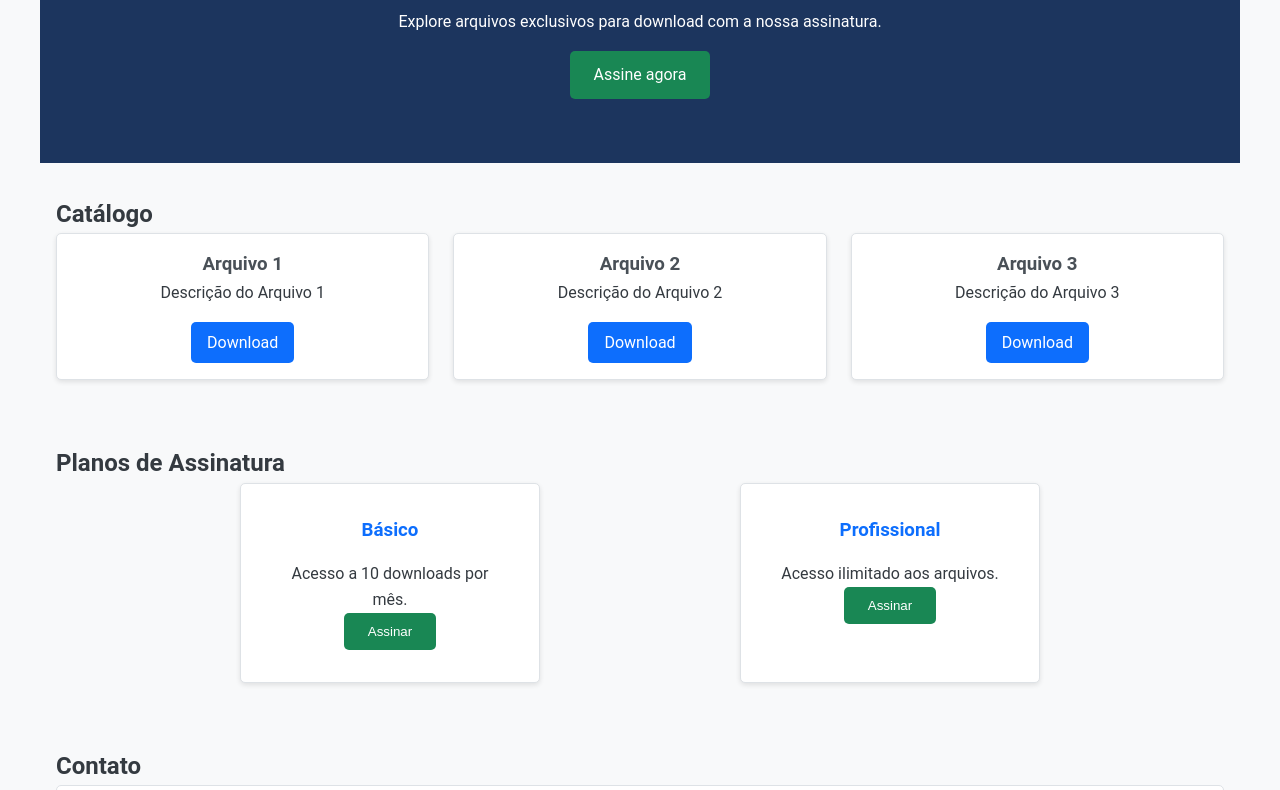
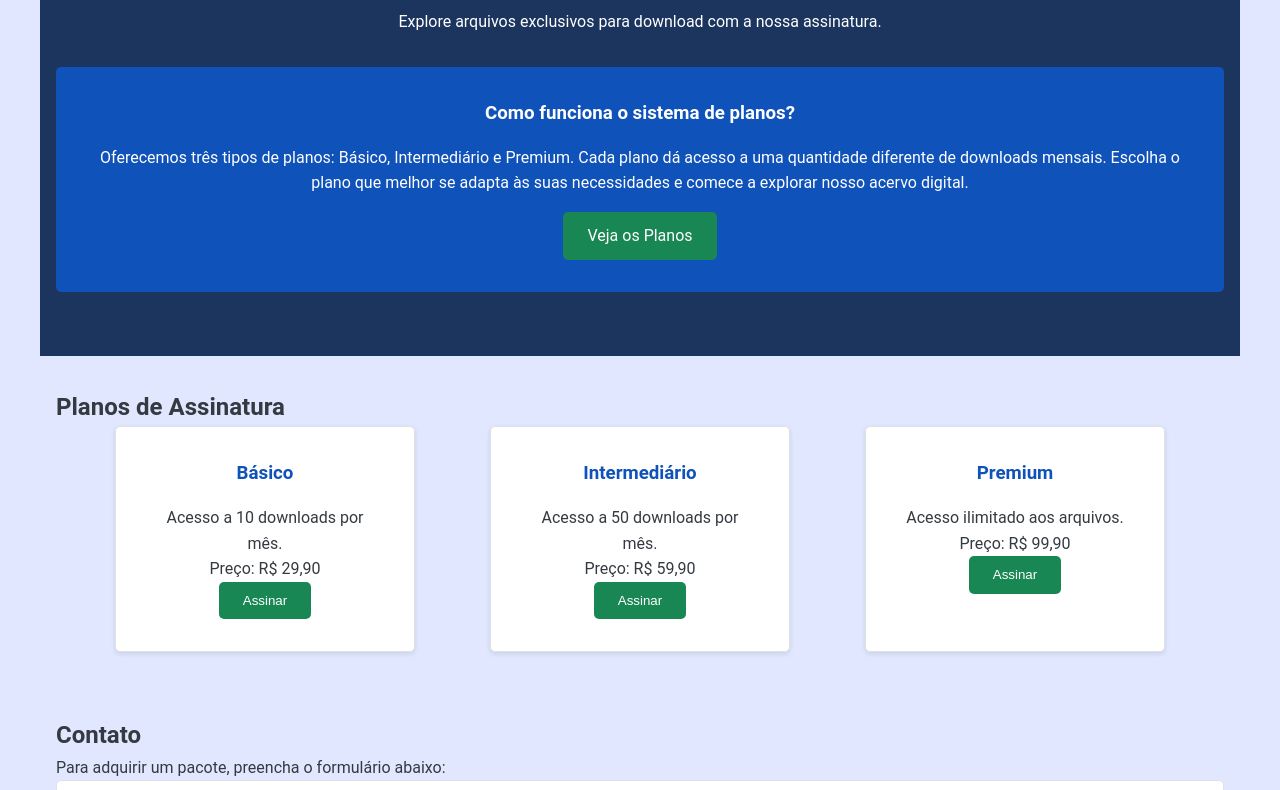
Before and after one commit to Antuarte/Site-Acervo-Digital, a plain HTML site: page index.html in a window 1280 px wide. Shown: the part 213-1003 px from the top of the page. Drawn offline with Linux system fonts and the light colour scheme.

Commit message:
Mudança de E-mails Node para Formulários

```diff
--- a/index.html
+++ b/index.html
@@ -13,7 +13,6 @@
             <h1>Acervo Digital</h1>
             <nav>
                 <ul>
-                    <li><a href="#catalog">Catálogo</a></li>
                     <li><a href="#pricing">Assinatura</a></li>
                     <li><a href="#contact">Contato</a></li>
                 </ul>
@@ -24,13 +23,10 @@
     <section class="hero">
         <h2>Bem-vindo ao Acervo Digital</h2>
         <p>Explore arquivos exclusivos para download com a nossa assinatura.</p>
-        <a href="#pricing" class="cta">Assine agora</a>
-    </section>
-
-    <section id="catalog">
-        <h2>Catálogo</h2>
-        <div class="catalog-container">
-            <!-- Itens renderizados dinamicamente pelo JavaScript -->
+        <div class="cta">
+            <h3>Como funciona o sistema de planos?</h3>
+            <p>Oferecemos três tipos de planos: Básico, Intermediário e Premium. Cada plano dá acesso a uma quantidade diferente de downloads mensais. Escolha o plano que melhor se adapta às suas necessidades e comece a explorar nosso acervo digital.</p>
+            <a href="#pricing" class="cta-button">Veja os Planos</a>
         </div>
     </section>
 
@@ -40,11 +36,19 @@
             <div class="plan">
                 <h3>Básico</h3>
                 <p>Acesso a 10 downloads por mês.</p>
+                <p>Preço: R$ 29,90</p>
                 <button>Assinar</button>
             </div>
             <div class="plan">
-                <h3>Profissional</h3>
+                <h3>Intermediário</h3>
+                <p>Acesso a 50 downloads por mês.</p>
+                <p>Preço: R$ 59,90</p>
+                <button>Assinar</button>
+            </div>
+            <div class="plan">
+                <h3>Premium</h3>
                 <p>Acesso ilimitado aos arquivos.</p>
+                <p>Preço: R$ 99,90</p>
                 <button>Assinar</button>
             </div>
         </div>
@@ -52,10 +56,16 @@
 
     <section id="contact">
         <h2>Contato</h2>
+        <p>Para adquirir um pacote, preencha o formulário abaixo:</p>
         <form id="contactForm">
             <input type="text" name="name" placeholder="Seu nome" required>
             <input type="email" name="email" placeholder="Seu e-mail" required>
-            <textarea name="message" placeholder="Sua mensagem" rows="5" required></textarea>
+            <label for="package">Selecione o pacote desejado:</label>
+            <select name="package" id="package" required>
+                <option value="basic">Básico - R$ 29,90</option>
+                <option value="intermediate">Intermediário - R$ 59,90</option>
+                <option value="premium">Premium - R$ 99,90</option>
+            </select>
             <button type="submit">Enviar</button>
         </form>
     </section>
--- a/package.json
+++ /dev/null
@@ -1,5 +0,0 @@
-{
-  "dependencies": {
-    "nodemailer": "^6.9.16"
-  }
-}
--- a/scripts.js
+++ b/scripts.js
@@ -1,70 +1,22 @@
-// Este é o arquivo de scripts JavaScript para o site de acervo digital.
+// Script JavaScript para o site de acervo digital.
 
 /**
- * Função para renderizar os itens do catálogo.
- * Esta função é executada quando o conteúdo do DOM é carregado.
- * Ela seleciona o contêiner do catálogo e adiciona itens dinamicamente.
+ * Função para lidar com o envio do formulário de contato.
+ * Esta função exibe uma mensagem de confirmação quando o formulário é enviado.
  */
 document.addEventListener("DOMContentLoaded", () => {
-    const catalogContainer = document.querySelector("#catalog .catalog-container");
-
-    // Lista de itens do catálogo
-    const items = [
-        { name: "Arquivo 1", description: "Descrição do Arquivo 1", id: 1 },
-        { name: "Arquivo 2", description: "Descrição do Arquivo 2", id: 2 },
-        { name: "Arquivo 3", description: "Descrição do Arquivo 3", id: 3 }
-    ];
-
-    // Para cada item na lista, cria um elemento HTML e o adiciona ao contêiner do catálogo
-    items.forEach(item => {
-        const itemElement = document.createElement("div");
-        itemElement.classList.add("item");
-        itemElement.innerHTML = `
-            <h3>${item.name}</h3>
-            <p>${item.description}</p>
-            <a href="#" class="button">Download</a>
-        `;
-        catalogContainer.appendChild(itemElement);
-    });
-});
-
-/**
- * Função para validar o formulário de contato e enviar e-mail.
- * Esta função é executada quando o formulário é enviado.
- * Ela valida os campos do formulário e envia um e-mail usando o servidor Node.js.
- */
     document.querySelector("form").addEventListener("submit", (event) => {
         event.preventDefault(); // Previne o comportamento padrão do formulário
 
         // Obtém os valores dos campos do formulário
         const name = document.querySelector("input[name='name']").value;
         const email = document.querySelector("input[name='email']").value;
-    const message = document.querySelector("textarea[name='message']").value;
+        const package = document.querySelector("select[name='package']").value;
 
-    // Verifica se todos os campos estão preenchidos
-    if (!name || !email || !message) {
-        alert("Por favor, preencha todos os campos do formulário.");
-        return;
-    }
-
-    // Envia os dados do formulário para o servidor Node.js
-    fetch('http://localhost:3000/send-email', {
-        method: 'POST',
-        headers: {
-            'Content-Type': 'application/json'
-        },
-        body: JSON.stringify({ name, email, message })
-    })
-    .then(response => response.text())
-    .then(data => {
-        console.log('SUCCESS!', data);
-        alert('Mensagem enviada com sucesso!');
-    })
-    .catch(error => {
-        console.log('FAILED...', error);
-        alert('Ocorreu um erro ao enviar a mensagem.');
-    });
+        // Exibe uma mensagem de confirmação
+        alert(`Obrigado, ${name}! Sua solicitação para o pacote ${package} foi recebida. Entraremos em contato pelo e-mail ${email}.`);
 
         // Reseta o formulário após o envio
         event.target.reset();
     });
+});
--- a/styles.css
+++ b/styles.css
@@ -9,14 +9,14 @@
 body {
     font-family: 'Roboto', sans-serif;
     line-height: 1.6;
-    background-color: #f8f9fa; /* Fundo off-white */
+    background-color: #e0e7ff; /* Azul-pálido */
     color: #343a40; /* Cinza escuro para texto */
     margin: 0;
 }
 
 /* Estilos do cabeçalho */
 header {
-    background: #0d6efd; /* Azul elegante */
+    background: #0f52ba; /* Azul-safira */
     color: #fff;
     padding: 1rem 0;
 }
@@ -52,17 +52,11 @@ nav a:hover {
     color: #adb5bd; /* Cinza claro para hover */
 }
 
-nav .button {
-    background: #6c757d; /* Cinza médio */
-    padding: 0.5rem 1rem;
-    border-radius: 5px;
-}
-
 /* Estilos da seção hero */
 .hero {
     text-align: center;
     padding: 4rem 1rem;
-    background: #1c355e; /* Azul mais escuro */
+    background: #1c355e; /* Azul-chetwode */
     color: #fff;
 }
 
@@ -71,10 +65,24 @@ nav .button {
     margin-bottom: 1rem;
 }
 
-/* Estilos do botão de chamada para ação na seção hero */
+/* Estilos do bloco de chamada para ação na seção hero */
 .hero .cta {
+    background: #0f52ba; /* Azul-safira */
+    padding: 2rem;
+    border-radius: 5px;
+    margin-top: 2rem;
+}
+
+.hero .cta h3 {
+    margin-bottom: 1rem;
+}
+
+.hero .cta p {
+    margin-bottom: 1rem;
+}
+
+.hero .cta-button {
     display: inline-block;
-    margin-top: 1rem; /* Corrigido o valor de margin-top */
     padding: 0.7rem 1.5rem;
     background: #198754; /* Verde elegante */
     color: #fff;
@@ -83,7 +91,7 @@ nav .button {
     transition: background 0.3s;
 }
 
-.hero .cta:hover {
+.hero .cta-button:hover {
     background: #146c43; /* Verde mais escuro para hover */
 }
 
@@ -92,42 +100,6 @@ section {
     padding: 2rem 1rem;
     max-width: 1200px;
     margin: 0 auto;
-}
-
-/* Estilos do contêiner do catálogo */
-#catalog .catalog-container {
-    display: grid;
-    grid-template-columns: repeat(auto-fit, minmax(200px, 1fr));
-    gap: 1.5rem;
-}
-
-/* Estilos dos itens do catálogo */
-#catalog .item {
-    background: #fff;
-    border: 1px solid #dee2e6; /* Cinza claro */
-    border-radius: 5px;
-    padding: 1rem;
-    text-align: center;
-    box-shadow: 0 2px 5px rgba(0, 0, 0, 0.1);
-}
-
-#catalog .item h3 {
-    color: #495057; /* Cinza médio */
-}
-
-#catalog .item .button {
-    display: inline-block;
-    margin-top: 1rem;
-    padding: 0.5rem 1rem;
-    background: #0d6efd;
-    color: #fff;
-    text-decoration: none;
-    border-radius: 5px;
-    transition: background 0.3s;
-}
-
-#catalog .item .button:hover {
-    background: #0b5ed7; /* Azul mais escuro para hover */
 }
 
 /* Estilos do contêiner de preços */
@@ -152,7 +124,7 @@ section {
 
 .plan h3 {
     margin-bottom: 1rem;
-    color: #0d6efd;
+    color: #0f52ba; /* Azul-safira */
 }
 
 .plan button {
@@ -184,7 +156,7 @@ form input, form textarea {
 }
 
 form button {
-    background: #0d6efd;
+    background: #0f52ba; /* Azul-safira */
     color: #fff;
     border: none;
     padding: 0.7rem;
```
Also changed, not shown: Acervo-Digital/package.json (deleted, +0 -17 lines), Acervo-Digital/server.js (deleted, +0 -40 lines), 2 other files. Lines whose indentation alone changed are shown as unchanged.
